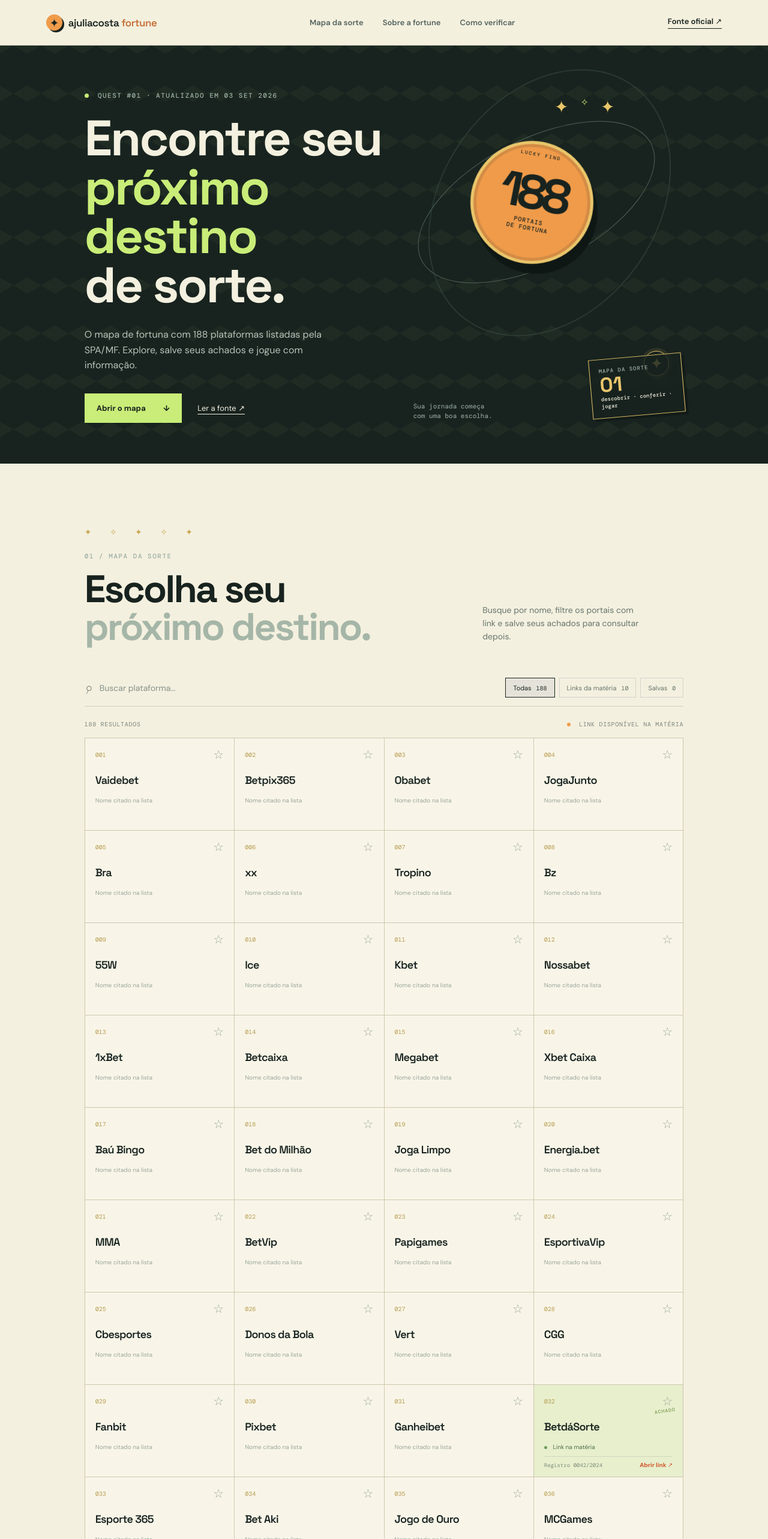
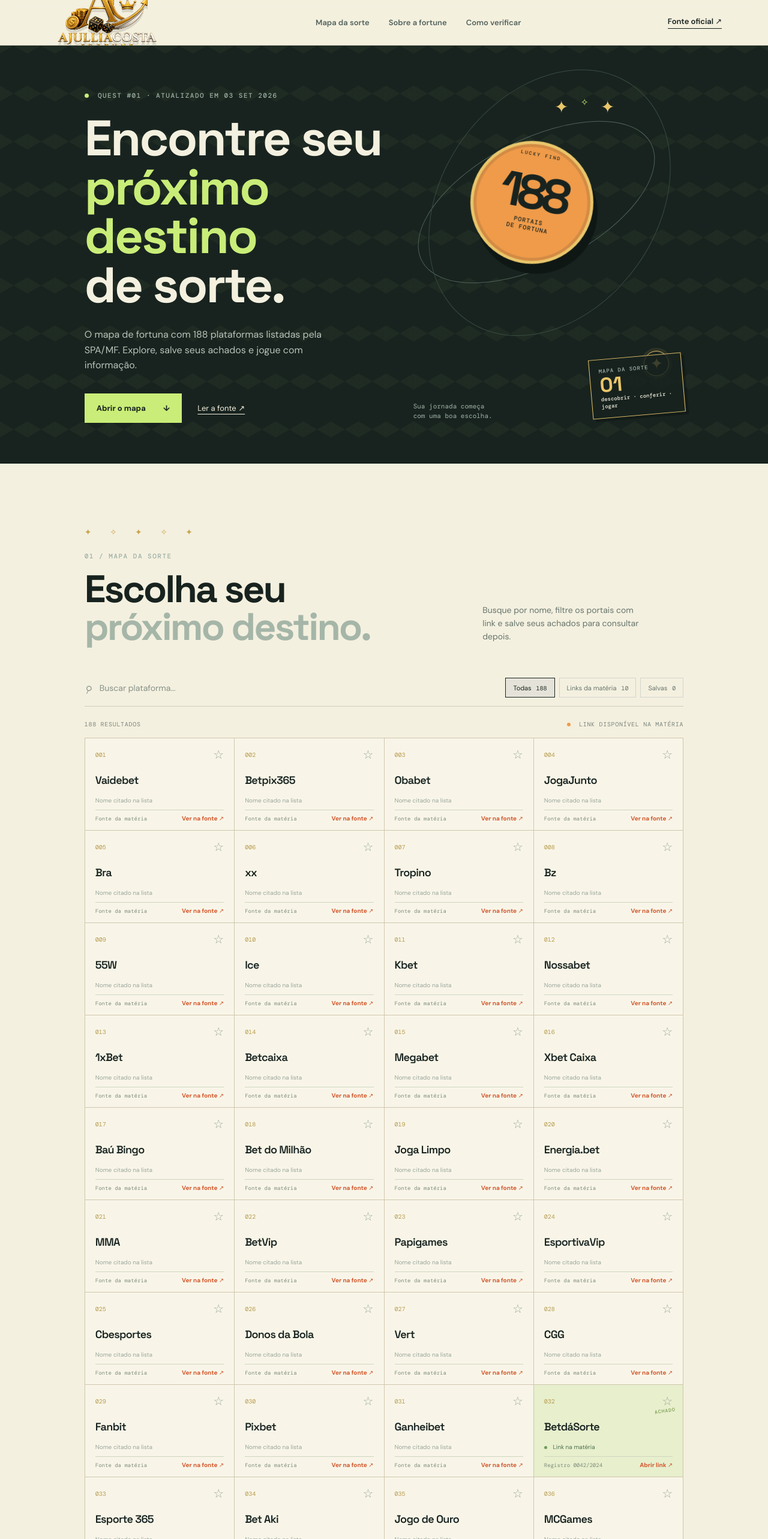
Before and after one commit to olidela/ajuliacosta-fortune, a React (Vite) app: page / in a window 1280 px wide. Shown: the top 2566 px of the page at 60% size. Built offline with nearby package versions, Linux system fonts and the light colour scheme.

Commit message:
Ajusta logo AC Fortune e links de plataformas

```diff
--- a/src/App.css
+++ b/src/App.css
@@ -24,11 +24,18 @@
 .footer-brand {
   display: flex;
   align-items: center;
-  gap: 10px;
+  justify-content: center;
   text-decoration: none;
-  font-family: "Space Grotesk", sans-serif;
-  font-size: 17px;
-  letter-spacing: -0.5px;
+}
+.brand-logo {
+  display: block;
+  width: clamp(170px, 16vw, 250px);
+  height: auto;
+  object-fit: contain;
+  filter: drop-shadow(0 5px 0 rgba(0, 0, 0, 0.12));
+}
+.footer-logo {
+  width: clamp(150px, 12vw, 210px);
 }
 .brand-mark {
   display: grid;
--- a/src/App.jsx
+++ b/src/App.jsx
@@ -93,11 +93,12 @@
   return (
     <main>
       <nav className="topbar">
-        <a className="brand" href="#top">
-          <span className="brand-mark">✦</span>
-          <span>
-            ajuliacosta <span className="brand-dot">fortune</span>
-          </span>
+        <a className="brand" href="#top" aria-label="AC Fortune home">
+          <img
+            className="brand-logo"
+            src="/AC%20Fortune.png"
+            alt="AC Fortune logo"
+          />
         </a>
         <div className="nav-links">
           <a href="#diretorio">Mapa da sorte</a>
@@ -224,7 +225,10 @@
           </span>
         </div>
         <div className="platform-grid">
-          {filteredPlatforms.map((platform) => (
+          {filteredPlatforms.map((platform) => {
+            const platformHref = platform.link ?? sourceUrl;
+
+            return (
               <article
                 className={`platform-card ${platform.featured ? "featured" : ""}`}
                 key={platform.name}
@@ -249,16 +253,25 @@
                     </span>
                     <div className="card-footer">
                       <small>Registro {platform.license}</small>
-                    <a href={platform.link} target="_blank" rel="noreferrer">
+                      <a href={platformHref} target="_blank" rel="noreferrer">
                         Abrir link ↗
                       </a>
                     </div>
                   </>
                 ) : (
+                  <>
                     <span className="status muted">Nome citado na lista</span>
+                    <div className="card-footer">
+                      <small>Fonte da matéria</small>
+                      <a href={platformHref} target="_blank" rel="noreferrer">
+                        Ver na fonte ↗
+                      </a>
+                    </div>
+                  </>
                 )}
               </article>
-          ))}
+            );
+          })}
         </div>
         {filteredPlatforms.length === 0 && (
           <div className="empty">
@@ -340,10 +353,11 @@
       </section>
       <footer>
         <div className="footer-brand">
-          <span className="brand-mark">✦</span>
-          <strong>
-            ajuliacosta <span className="brand-dot">fortune</span>
-          </strong>
+          <img
+            className="brand-logo footer-logo"
+            src="/AC%20Fortune.png"
+            alt="AC Fortune logo"
+          />
         </div>
         <p>
           Diretório informativo independente.
```
Also changed, not shown: AC Fortune.png (added), public/AC Fortune.png (added). Lines whose indentation alone changed are shown as unchanged.
